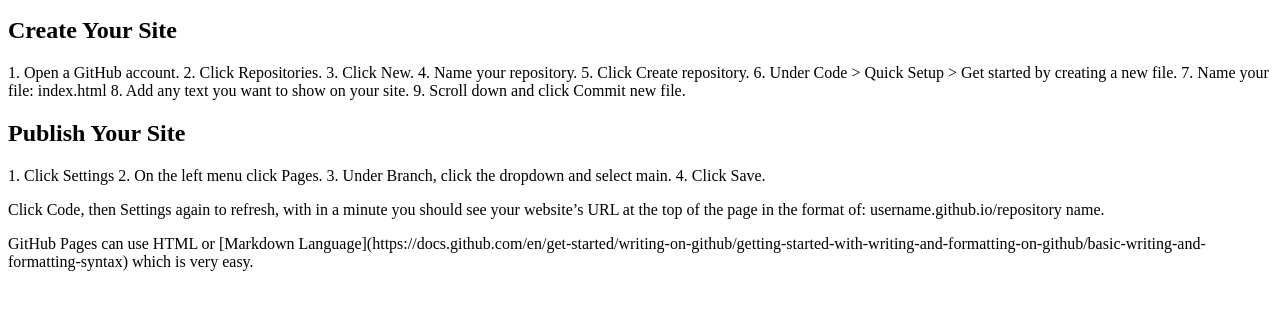
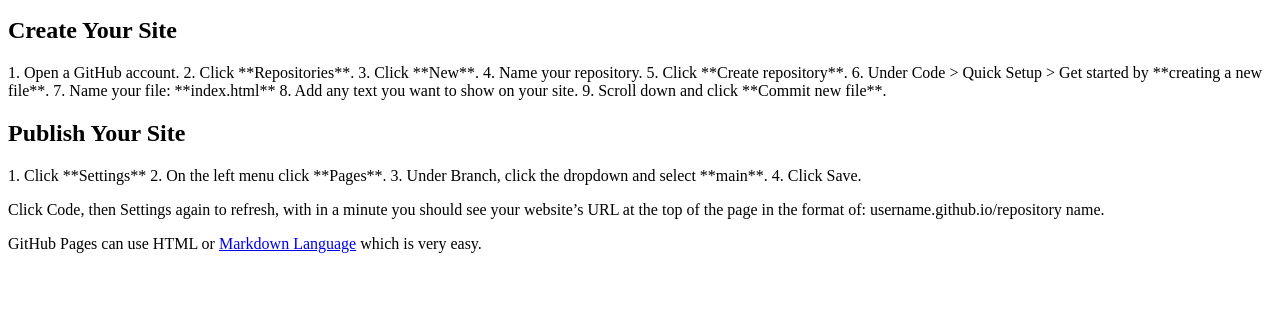
Before and after one commit to tachristian/How-to-create-your-free-github-website, a plain HTML site: page index.html in a window 1280 px wide. Shown: the part 105-414 px from the top of the page. Drawn offline with Linux system fonts and the light colour scheme.

Commit message:
Update index.html

```diff
--- a/index.html
+++ b/index.html
@@ -1,3 +1,4 @@
+<html>
 <body>
 
 <h1>How to Create Your Own Free GitHub Website</h1>
@@ -9,22 +10,22 @@
 </p>
 
 1. Open a GitHub account.
-2. Click Repositories.
-3. Click New.
+2. Click **Repositories**.
+3. Click **New**.
 4. Name your repository.
-5. Click Create repository.
-6. Under Code > Quick Setup > Get started by creating a new file.
-7. Name your file: index.html
+5. Click **Create repository**.
+6. Under Code > Quick Setup > Get started by **creating a new file**.
+7. Name your file: **index.html**
 8. Add any text you want to show on your site.
-9. Scroll down and click Commit new file.
+9. Scroll down and click **Commit new file**.
 
 <p>
 <h2>Publish Your Site</h2>
 </p>
 
-1. Click Settings
-2. On the left menu click Pages.
-3. Under Branch, click the dropdown and select main.
+1. Click **Settings**
+2. On the left menu click **Pages**.
+3. Under Branch, click the dropdown and select **main**.
 4. Click Save.
 
 <p>
@@ -32,7 +33,8 @@ Click Code, then Settings again to refresh, with in a minute you should see your
 username.github.io/repository name.
 </p>
 <p>
-GitHub Pages can use HTML or [Markdown Language](https://docs.github.com/en/get-started/writing-on-github/getting-started-with-writing-and-formatting-on-github/basic-writing-and-formatting-syntax) which is very easy.
+GitHub Pages can use HTML or <a href="https://docs.github.com/en/get-started/writing-on-github/getting-started-with-writing-and-formatting-on-github/basic-writing-and-formatting-syntax">Markdown Language</a> which is very easy.
 </p>
 
 </body>
+</html>
```
